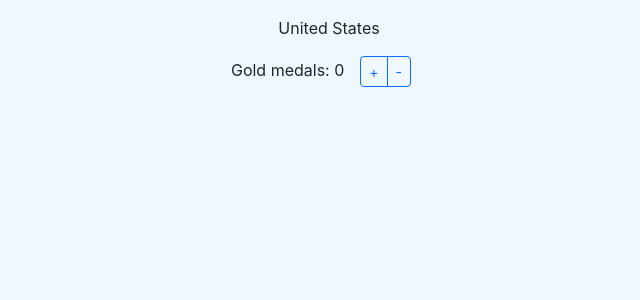
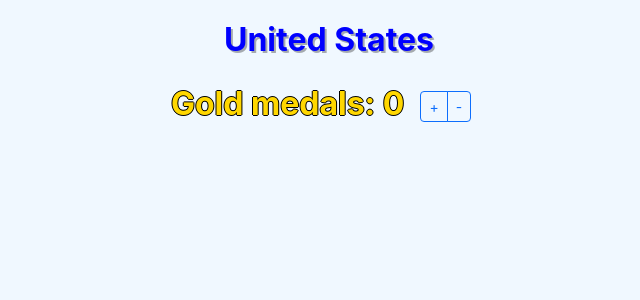
Before and after one commit to kbauer17/bauer-react-country-app, a React (Create React App) app: page / in a window 1280 px wide. Shown: the top 300 px of the page, without its empty margins (311-951 px from the left). Built offline with nearby package versions, Linux system fonts and the light colour scheme.

Commit message:
[1.05] additional styling

```diff
--- a/src/App.css
+++ b/src/App.css
@@ -5,3 +5,21 @@
 .App-header {
   background-color: #e2e5eb;
 }
+
+.name {
+  color: blue;
+  font-size: 2em;
+  font-weight: bold;
+  text-shadow: 2px 2px #00000050;
+}
+
+.gold {
+  color: gold;
+  font-size: 2em;
+  font-weight: bold;
+  text-shadow:
+    -1px 0 black,
+    0 1px black,
+    1px 0 black,
+    0 -1px black;
+}
--- a/src/components/Country.jsx
+++ b/src/components/Country.jsx
@@ -16,15 +16,14 @@ class Country extends Component {
 
     render(){
         return (
-            <div>
-                <div className='m-3'>{ this.state.name }</div>
-                <span className='m-3'> Gold medals:  { this.state.gold }
+            <div className='container'>
+                <div className='name py-3'>{ this.state.name }</div>
+                <div className='gold'> Gold medals:  { this.state.gold }
                     <div className='btn-group px-3' role='group'>
                         <button onClick={ this.handleIncrement } className="btn btn-outline-primary btn-sm"> + </button>
                         <button onClick={ this.handleDecrement } className="btn btn-outline-primary btn-sm"> - </button>
                     </div>
-
-                </span>
+                </div>
             </div>
 
         )
```
